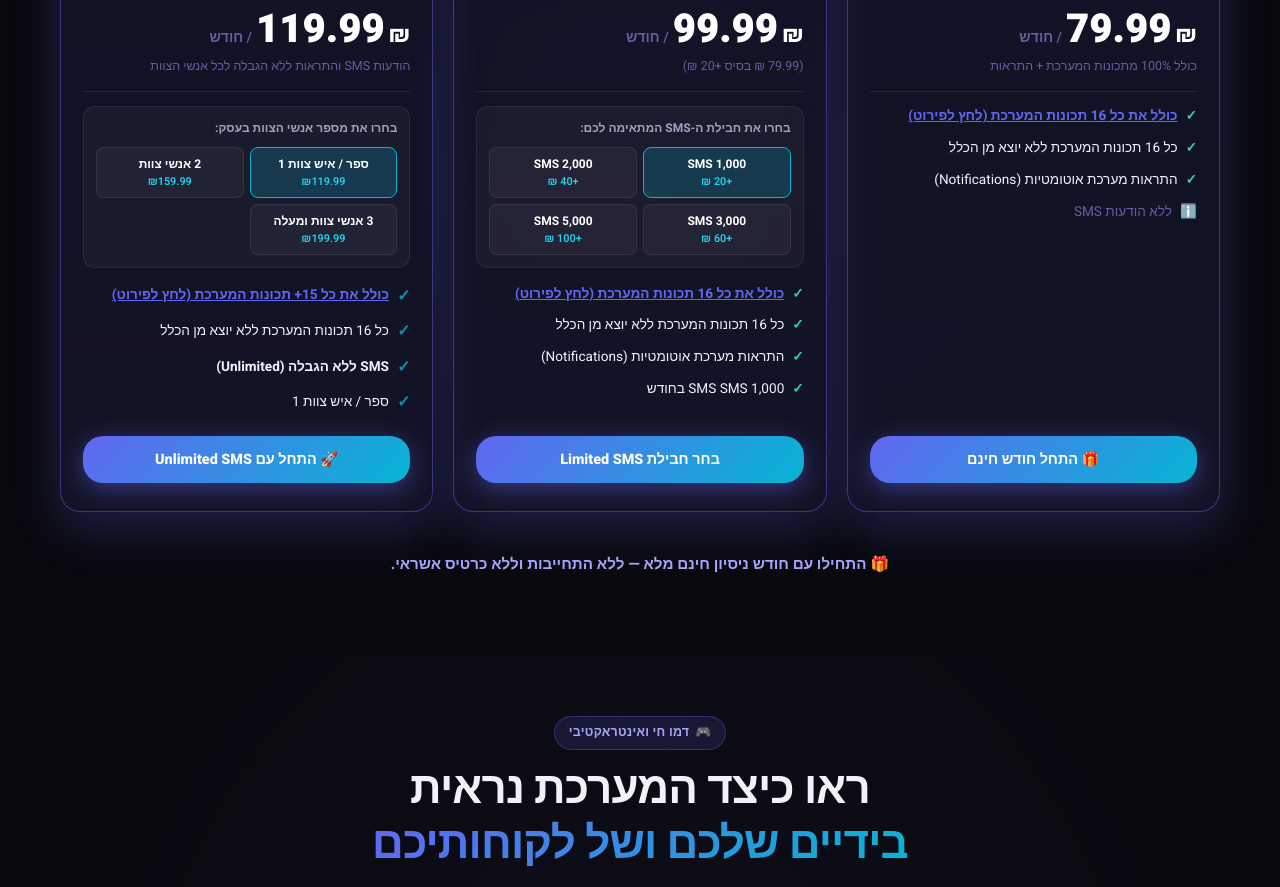
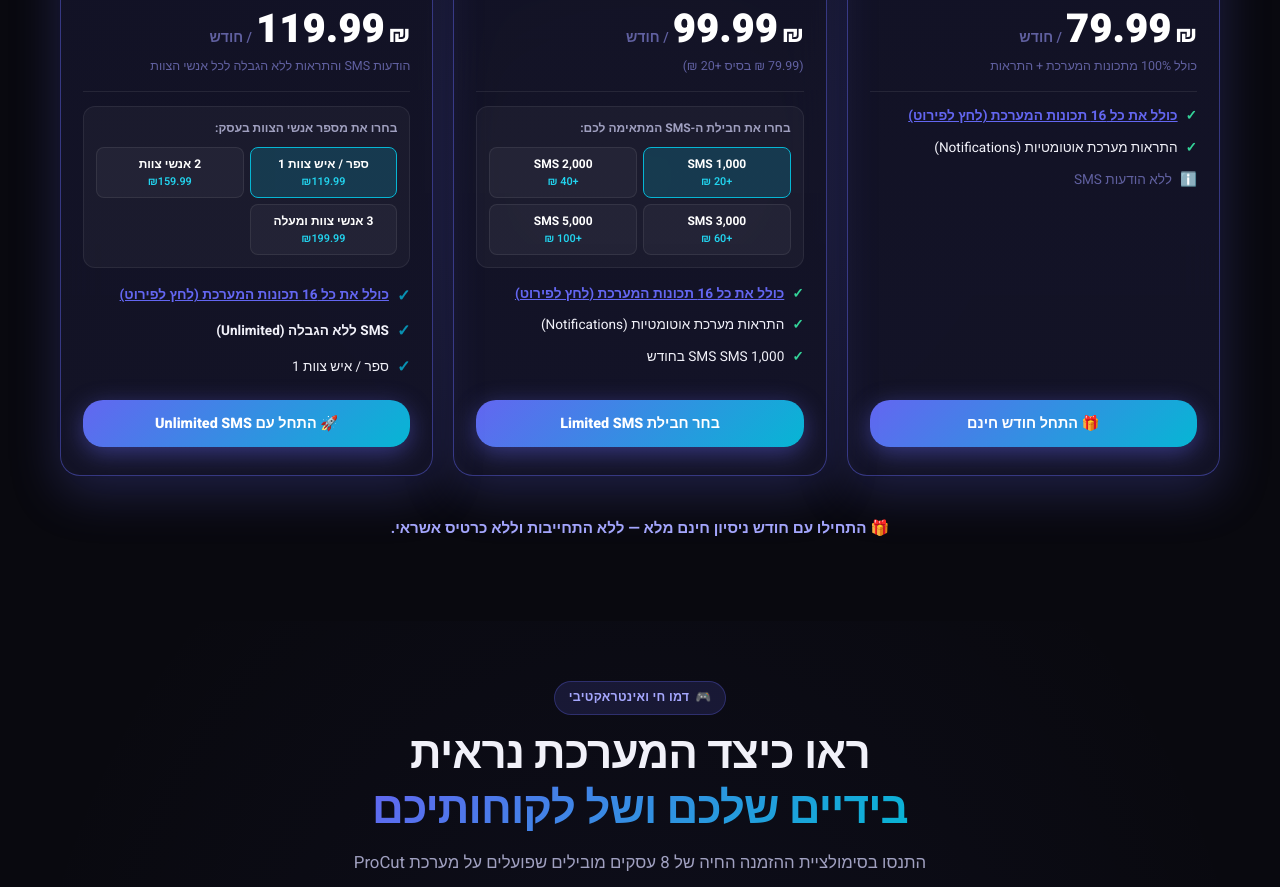
Before and after one commit to obidaNassa/procut_loading_page, a React (Vite) app: page / in a window 1280 px wide. Shown: the part 1720-2607 px from the top of the page. Built offline with nearby package versions, Linux system fonts and the light colour scheme.

Commit message:
Remove redundant plan1Feature1 and update plan 3 feature count to 16

```diff
--- a/src/components/Pricing.jsx
+++ b/src/components/Pricing.jsx
@@ -86,10 +86,7 @@ export default function Pricing() {
                   {lang === 'ar' ? 'تشمل جميع مميزات النظام الـ 16' : lang === 'he' ? 'כולל את כל 16 תכונות המערכת (לחץ לפירוט)' : 'Includes all 16 platform features'}
                 </span>
               </a>
-              <div className={styles.highlightItem}>
-                <span className={styles.checkIcon}>✓</span>
-                <span>{t.pricing.plan1Feature1}</span>
-              </div>
+
               <div className={styles.highlightItem}>
                 <span className={styles.checkIcon}>✓</span>
                 <span>{t.pricing.plan1Feature2}</span>
@@ -162,10 +159,7 @@ export default function Pricing() {
                   {lang === 'ar' ? 'تشمل جميع مميزات النظام الـ 16' : lang === 'he' ? 'כולל את כל 16 תכונות המערכת (לחץ לפירוט)' : 'Includes all 16 platform features'}
                 </span>
               </a>
-              <div className={styles.highlightItem}>
-                <span className={styles.checkIcon}>✓</span>
-                <span>{t.pricing.plan1Feature1}</span>
-              </div>
+
               <div className={styles.highlightItem}>
                 <span className={styles.checkIcon}>✓</span>
                 <span>{t.pricing.plan1Feature2}</span>
@@ -239,13 +233,9 @@ export default function Pricing() {
               <a href="#features" className={`${styles.highlightItem} ${styles.featureLink}`}>
                 <span className={styles.checkIconAccent}>✓</span>
                 <span className={styles.linkText}>
-                  {lang === 'ar' ? 'تشمل جميع مميزات النظام الـ 15+' : lang === 'he' ? 'כולל את כל 15+ תכונות המערכת (לחץ לפירוט)' : 'Includes all 15+ platform features'}
+                  {lang === 'ar' ? 'تشمل جميع مميزات النظام الـ 16' : lang === 'he' ? 'כולל את כל 16 תכונות המערכת (לחץ לפירוט)' : 'Includes all 16 platform features'}
                 </span>
               </a>
-              <div className={styles.highlightItem}>
-                <span className={styles.checkIconAccent}>✓</span>
-                <span>{t.pricing.plan1Feature1}</span>
-              </div>
               <div className={styles.highlightItem}>
                 <span className={styles.checkIconAccent}>✓</span>
                 <span><strong>SMS ללא הגבלה (Unlimited)</strong></span>
```
